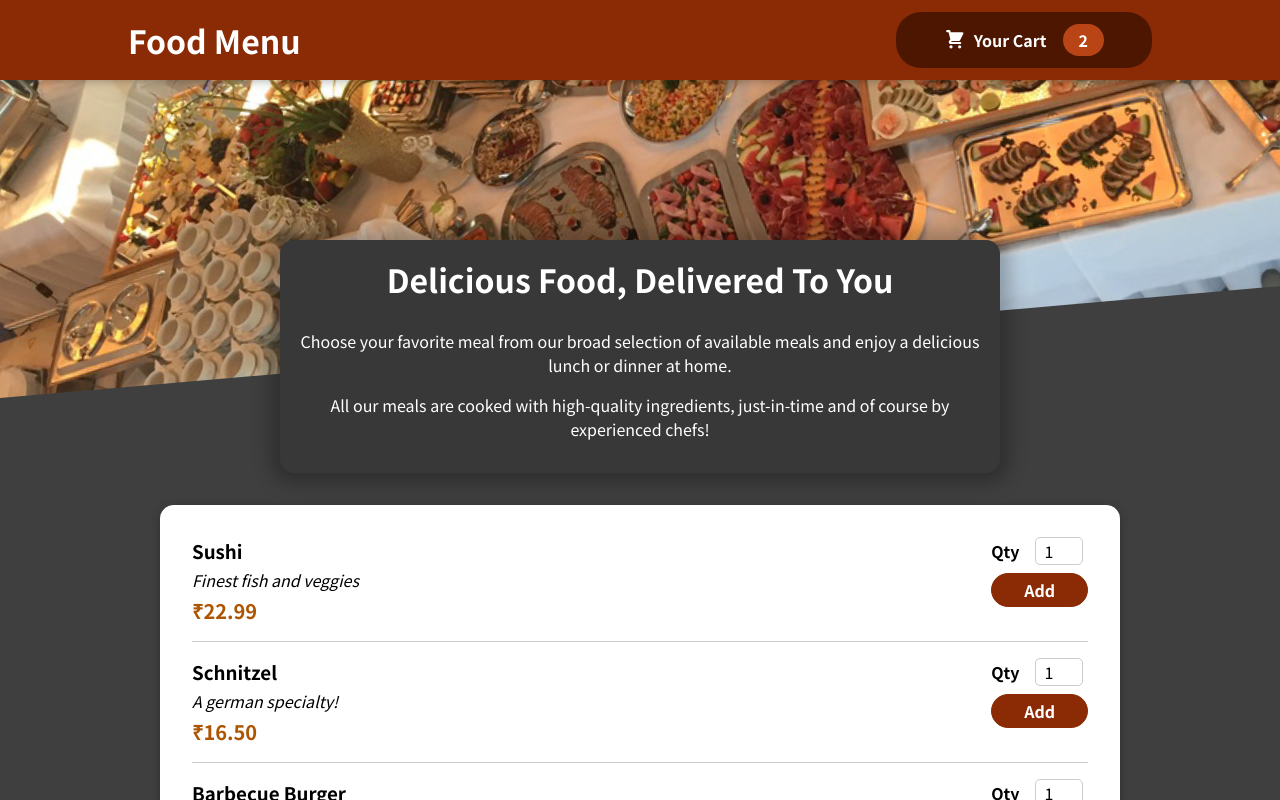
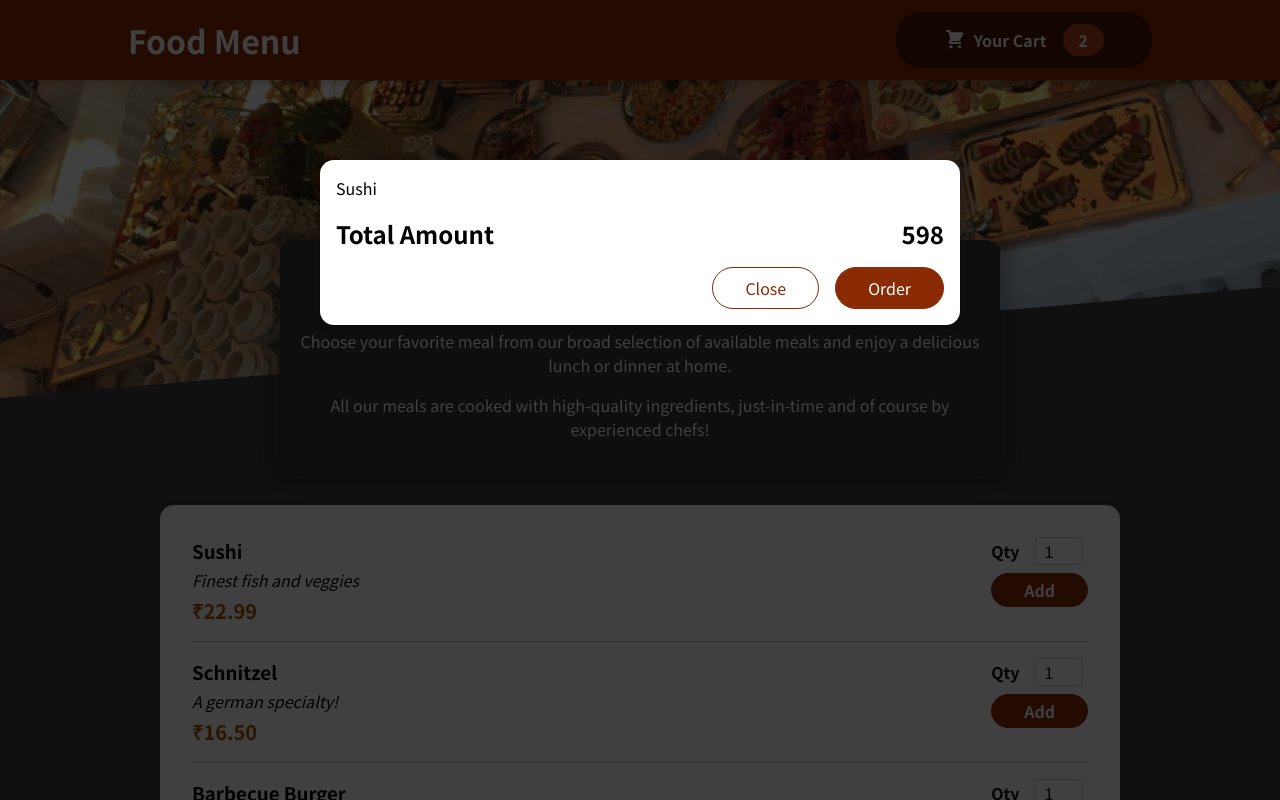
Before and after one commit to nagesh15/food-app, a React (Create React App) app: page / in a window 1280 px wide. Shown: the top 800 px of the page. Built offline with nearby package versions, Linux system fonts and the light colour scheme.

Commit message:
Added Cart items and Portal

```diff
--- a/src/App.js
+++ b/src/App.js
@@ -1,10 +1,12 @@
 import React from "react";
+import Cart from "./components/Cart/Cart";
 import Header from "./components/Layout/Header";
 import Meals from "./components/Meals/Meals";
 
 function App() {
   return (
     <React.Fragment>
+        <Cart />
         <Header />
         <main>
             <Meals />
--- /dev/null
+++ b/src/components/Cart/Cart.js
@@ -0,0 +1,28 @@
+import React from "react";
+import Modal from "../UI/Modal";
+import classes from './Cart.module.css';
+
+function Cart(props) {
+    const Dummy_cart = [
+        {id : 'm1', name : 'Sushi', qty : 2, price : 598.00}
+    ];
+
+    const cartItems = Dummy_cart.map((cart) => <li key={cart.id}>{cart.name}</li>)
+
+
+    return <Modal>
+        <ul className={classes['cart-items']}>
+            {cartItems}
+        </ul>
+        <div className={classes.total}>
+            <span>Total Amount</span>
+            <span>598</span>
+        </div>
+        <div className={classes.actions}>
+            <button className={classes['button--alt']}>Close</button>
+            <button className={classes.button}>Order</button>
+        </div>
+    </Modal>
+}
+
+export default Cart;
--- /dev/null
+++ b/src/components/Cart/Cart.module.css
@@ -0,0 +1,46 @@
+.cart-items {
+    list-style: none;
+    margin: 0;
+    padding: 0;
+    max-height: 20rem;
+    overflow: auto;
+  }
+
+  .total {
+    display: flex;
+    justify-content: space-between;
+    align-items: center;
+    font-weight: bold;
+    font-size: 1.5rem;
+    margin: 1rem 0;
+  }
+
+  .actions {
+    text-align: right;
+  }
+
+  .actions button {
+    font: inherit;
+    cursor: pointer;
+    background-color: transparent;
+    border: 1px solid #8a2b06;
+    padding: 0.5rem 2rem;
+    border-radius: 25px;
+    margin-left: 1rem;
+  }
+
+  .actions button:hover,
+  .actions button:active {
+    background-color: #5a1a01;
+    border-color: #5a1a01;
+    color: white;
+  }
+
+  .actions .button--alt {
+    color: #8a2b06;
+  }
+
+  .actions .button {
+    background-color: #8a2b06;
+    color: white;
+  }
--- /dev/null
+++ b/src/components/UI/Modal.js
@@ -0,0 +1,25 @@
+import React from "react";
+import ReactDOM  from "react-dom";
+import classes from './Modal.module.css';
+
+function BackDrop(props) {
+    return <div className={classes.backdrop}></div>
+}
+
+function ModalOverlay(props){
+    return <div className={classes.modal}>
+        <div className={classes.content}>{props.children}</div>
+    </div>
+}
+
+//portal element
+const portalEle = document.getElementById('overlays');
+
+function Modal(props){
+    return <React.Fragment>
+        {ReactDOM.createPortal(<BackDrop />,portalEle)}
+        {ReactDOM.createPortal(<ModalOverlay>{props.children}</ModalOverlay>, portalEle)}
+    </React.Fragment>
+}
+
+export default Modal;
--- /dev/null
+++ b/src/components/UI/Modal.module.css
@@ -0,0 +1,40 @@
+.backdrop {
+    position: fixed;
+    top: 0;
+    left: 0;
+    width: 100%;
+    height: 100vh;
+    z-index: 20;
+    background-color: rgba(0, 0, 0, 0.75);
+  }
+
+  .modal {
+    position: fixed;
+    top: 20vh;
+    left: 5%;
+    width: 90%;
+    background-color: white;
+    padding: 1rem;
+    border-radius: 14px;
+    box-shadow: 0 2px 8px rgba(0, 0, 0, 0.25);
+    z-index: 30;
+    animation: slide-down 300ms ease-out forwards;
+  }
+
+  @media (min-width: 768px) {
+    .modal {
+      width: 40rem;
+      left: calc(50% - 20rem);
+    }
+  }
+
+  @keyframes slide-down {
+    from {
+      opacity: 0;
+      transform: translateY(-3rem);
+    }
+    to {
+      opacity: 1;
+      transform: translateY(0);
+    }
+  }
```
